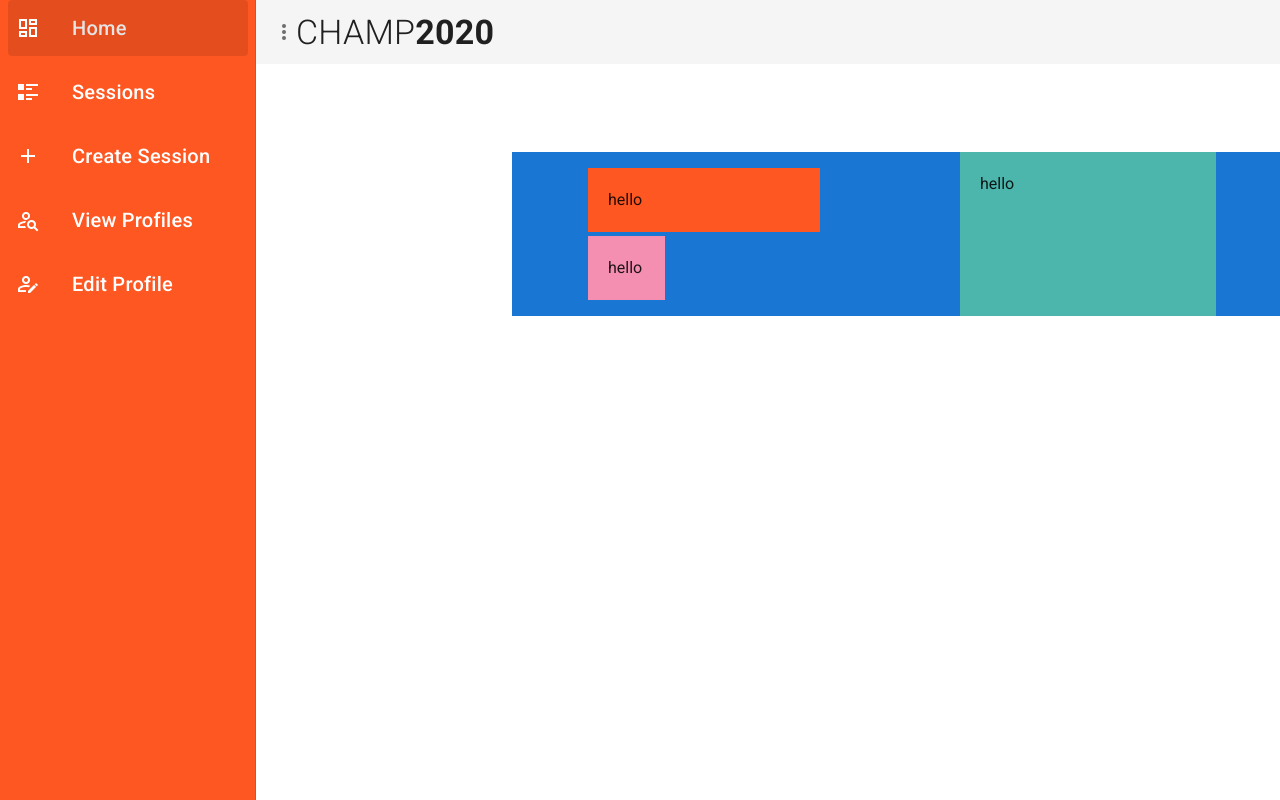
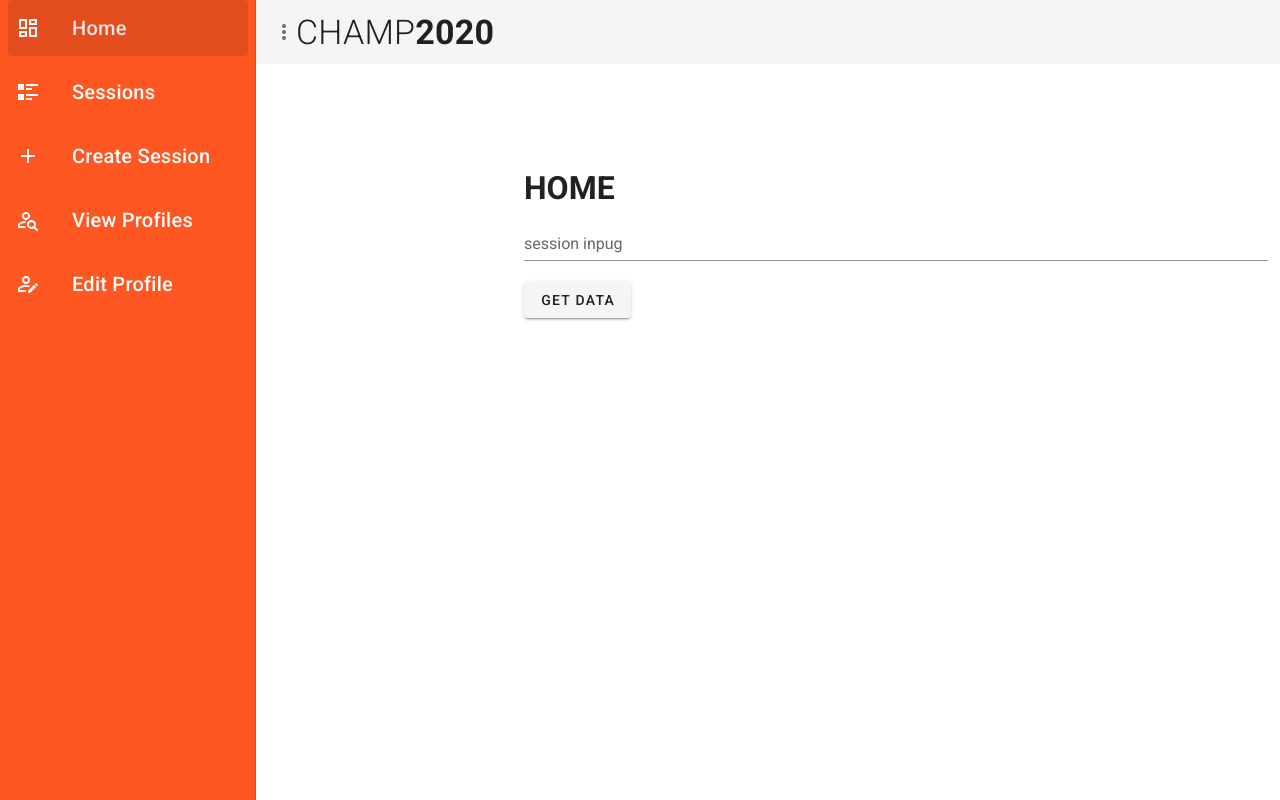
Before and after one commit to Birkis/Champ2020_Vuetify, a Vue app: page / in a window 1280 px wide. Built offline with nearby package versions, Linux system fonts and the light colour scheme.

Commit message:
la til db.set()

```diff
--- a/package.json
+++ b/package.json
@@ -9,6 +9,7 @@
   },
   "dependencies": {
     "core-js": "^3.4.4",
+    "firebase": "^7.9.1",
     "vue": "^2.6.10",
     "vue-router": "^3.1.3",
     "vue2-google-maps": "^0.10.7",
--- /dev/null
+++ b/src/firebase/init.js
@@ -0,0 +1,21 @@
+import firebase from 'firebase'
+//import firestore from 'firebase/firestore'
+
+// Your web app's Firebase configuration
+  var firebaseConfig = {
+    apiKey: "AIzaSyDCpRXe7q7yBbMmaV6u183y01LhpBjdCYo",
+    authDomain: "champ2020-vuetify.firebaseapp.com",
+    databaseURL: "https://champ2020-vuetify.firebaseio.com",
+    projectId: "champ2020-vuetify",
+    storageBucket: "champ2020-vuetify.appspot.com",
+    messagingSenderId: "456248055232",
+    appId: "1:456248055232:web:4e42bfcb3bc946f52a2425",
+    measurementId: "G-7EL1DLNF0T"
+  };
+  // Initialize Firebase
+
+
+  const firebaseApp = firebase.initializeApp(firebaseConfig);
+  firebase.analytics();
+
+  export default firebaseApp.firestore()
--- a/src/views/CreateSession.vue
+++ b/src/views/CreateSession.vue
@@ -1,7 +1,8 @@
+/* eslint-disable no-unused-vars */
 <template>
   <v-content>
-      <h1 class="display-1" justify-start >Create Session Here</h1>
-    <v-form>
+    <h1 class="display-1" justify-start >Create Session Here</h1>
+    <v-form> <!-- create the session -->
          <v-container>
             <v-row> <!--  Title -->
                 <v-col>
@@ -60,13 +61,15 @@
         </v-row>
     </v-container>
     </v-form>
-
-
   </v-content>
 </template>
 
 
 <script>
+// eslint-disable-next-line no-unused-vars
+import firebase from 'firebase'
+import db from '@/firebase/init'
+
 export default {
     name:'CreateSession',
     data(){
@@ -101,6 +104,11 @@ export default {
             console.log(`the session name is ${this.sessionTitle} described ${this.sessionDescription}.
             We will do some ${this.activity}. The session will be held in ${this.geoLocation.placeName}.
             It has ${this.attendees} number of people` )
+        },
+        saveData(){
+            db.collection('sessions').doc().set({
+                sessionTitle:this.sessionTitle
+            })
         }
     },
     computed: {
@@ -114,9 +122,26 @@ export default {
             })
             return activities
         }
-
     }
 }
+
+//  db.collection('sessions').doc().set({
+//                         host_id: user_id,
+//                         title:this.title,
+//                         description:this.description,
+//                         sessionStart:this.sessionStart,
+//                         duration:this.duration,
+//                         spots:this.spots,
+//                         price:this.price,
+//                         category:this.category,
+//                         location:this.location,
+//                         host_name,
+//                         host_pic,
+//                         timestamp
+//                     }).then(()=> {
+//                         this.$router.push({name:'Home'})
+//                     })
+
 </script>
 
 <style scoped>
--- a/src/views/Home.vue
+++ b/src/views/Home.vue
@@ -1,22 +1,17 @@
 <template>
   <v-content>
-    <v-container primary >
-
-      <v-layout row justify-space-around>
-        <v-col cols="4">
-          <v-flex  xs12 md6 lg12 class="deep-orange" my-1 pa-5>hello </v-flex>
-          <v-flex xs12 md6 lg4 class="pink lighten-3" my-1 pa-5>hello </v-flex>
-        </v-col>
-
-        <v-flex xs12 md6 lg4 class="teal lighten-2" pa-5>hello </v-flex>
-      </v-layout>
-
+    <v-container >
+       <h1> HOME</h1>
+       <v-text-field label="session inpug" v-model="sessionTitle"></v-text-field>
+       <v-btn @click.prevent="saveTitle">get data</v-btn>
     </v-container>
 
   </v-content>
 </template>
 <script>
 // @ is an alias to /src
+//import firebase from 'firebase'
+import db from '@/firebase/init'
 
 export default {
   name: 'home',
@@ -25,7 +20,24 @@ export default {
   },
   data(){
     return {
+      sessionTitle:null
 
+    }
+
+  },
+  methods:{
+    logginIt(){
+      console.log(this.sessionTitle)
+    },
+    logIt(){
+      db.collection('sessions').get().then(res => {
+        res.forEach(res => {
+          console.log(res.data())
+        })
+      })
+    },
+    saveTitle(){
+      db.collection('sessions').doc('l0cI3tvamDLOa1guqjfU').set({sessionTitle:this.sessionTitle})
     }
   }
 }
```
Also changed, not shown: 1 other file (tests, documents, lock files or other folders).
